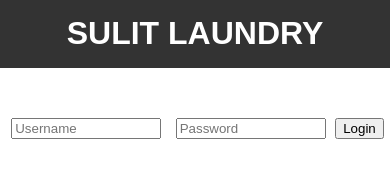
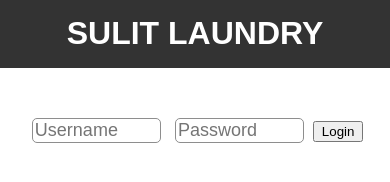
Before and after one commit to SaltinStillWaters/Laundry, a plain HTML site: page index.html in a window 390 px wide. Drawn offline with Linux system fonts and the light colour scheme.

Commit message:
resposive form

```diff
--- a/css/style.css
+++ b/css/style.css
@@ -20,24 +20,34 @@ body
     overflow: hidden;
 }
 
+.button
+{
+    width: 50px;
+}
 .textFld
 {
     width: 250px;
+    border-radius: 5px;
+    border: 1px solid #8e8e8e;
+    font-size: 25px;
     box-sizing: border-box;
     margin: 50px 5px;
 }
 
-@media screen and (max-width: 550px)
+@media screen and (max-width: 700px)
 {
     .textFld
     {
-        width: 200px;
+        width: 33vw;
+        font-size: 20px;
     }
 }
 
-@media screen and (max-width: 400px)
+@media screen and (max-width: 450px)
 {
-    .textFld {
-        width: 150px;
+    .textFld
+    {
+        width: 33vw;
+        font-size: 18px;
     }
 }
--- a/index.html
+++ b/index.html
@@ -16,11 +16,12 @@
 
     <form action="" method="POST">
         <div class="alert"></div>
+
         <input type="text" class="textFld" name="username" value="" placeholder="Username">
 
         <input type="text" class="textFld" name="password" value="" placeholder="Password">
 
-        <input type="submit" class="large-fld" name="login" value="Login">
+        <input type="submit" class="button" name="login" value="Login">
     </form>
 </body>
 </html>
```
